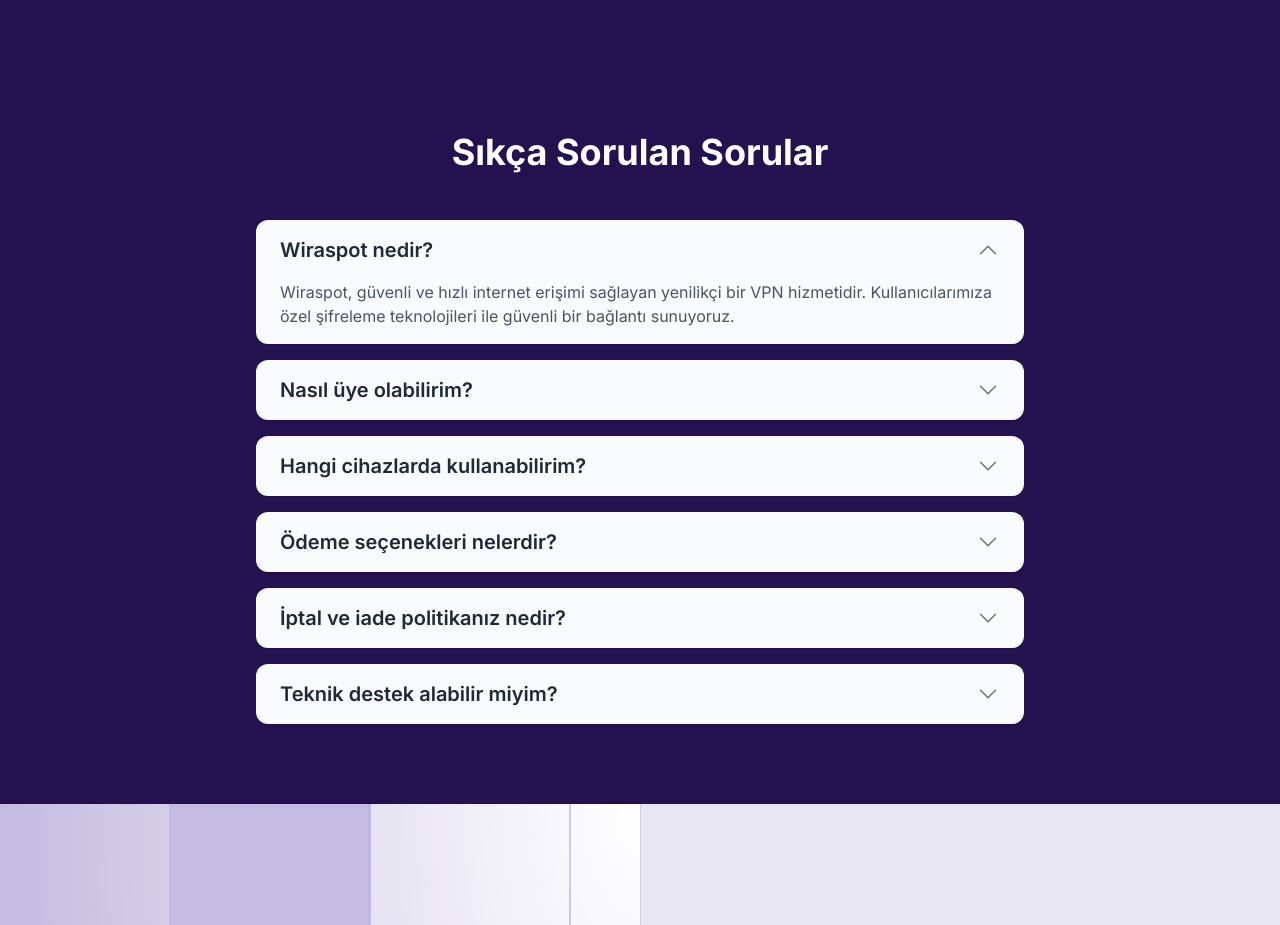
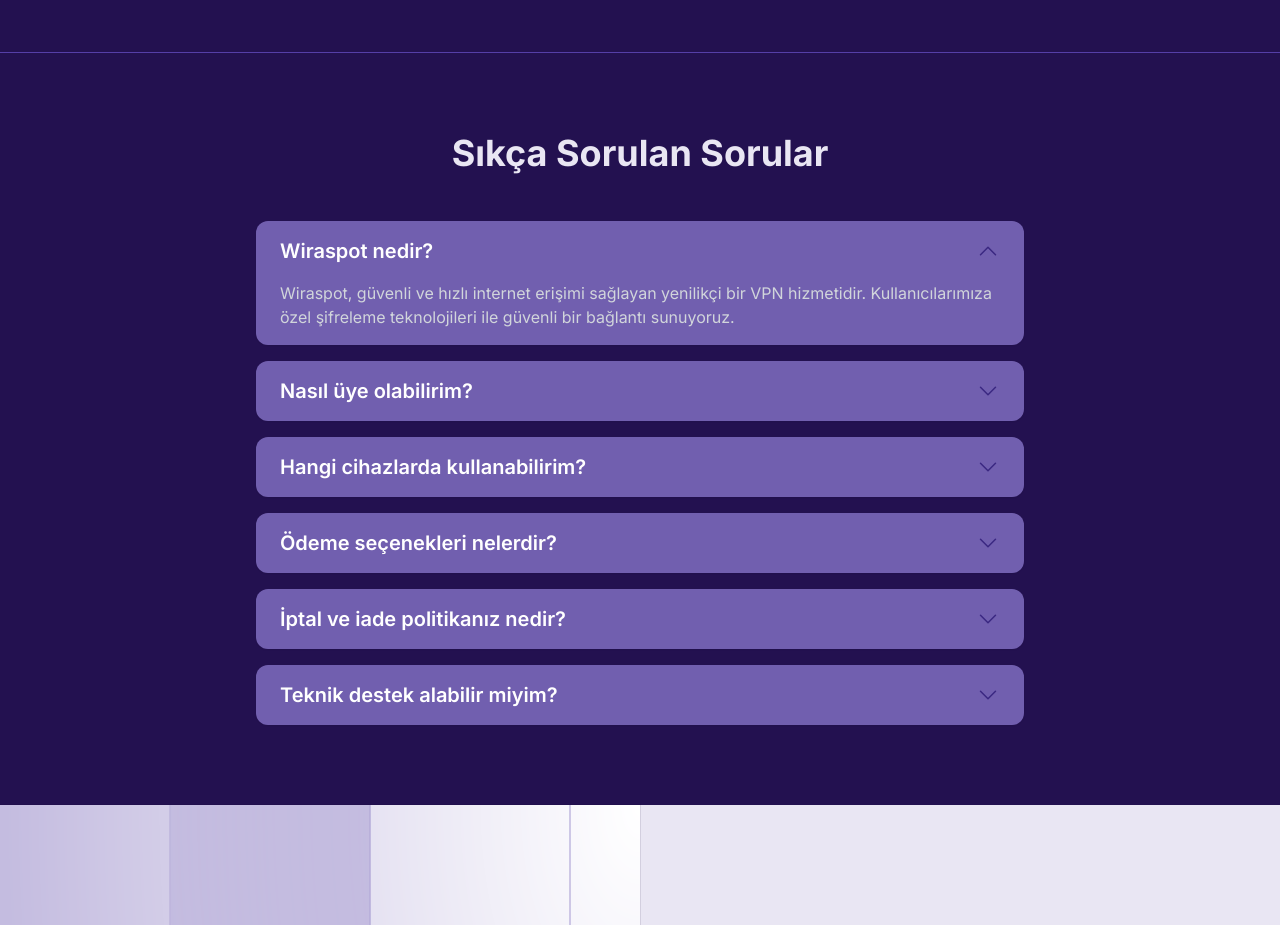
Before and after one commit to bekirbali/React-Wiraspot, a Next.js app: page / in a window 1280 px wide. Shown: the part 3460-4385 px from the top of the page. Built offline with nearby package versions, Linux system fonts and the light colour scheme; no server answers.

Commit message:
Update FAQ and Team sections with refined styling and placeholder images

```diff
--- a/src/components/sections/FAQ.jsx
+++ b/src/components/sections/FAQ.jsx
@@ -71,7 +71,7 @@
   return (
     <section id="faq" className="py-20 bg-primary-dark">
       <div className="container mx-auto px-4">
-        <h2 className="text-4xl font-bold text-center text-white mb-12">
+        <h2 className="text-4xl font-bold text-center text-primary-100 mb-12">
           Sıkça Sorulan Sorular
         </h2>
         <div className="max-w-3xl mx-auto space-y-4">
@@ -81,20 +81,20 @@
               initial={{ opacity: 0, y: 20 }}
               animate={{ opacity: 1, y: 0 }}
               transition={{ duration: 0.5 }}
-              className="bg-gray-50 rounded-lg shadow-sm hover:shadow-md transition-shadow"
+              className="bg-primary-400/90 backdrop-blur-sm rounded-lg shadow-sm hover:shadow-md hover:bg-primary-500 transition-all duration-300"
             >
               <button
                 onClick={() => toggleQuestion(item.key)}
                 className="w-full px-6 py-4 flex items-center justify-between text-left"
               >
-                <h1 className="text-xl font-semibold text-gray-800">
+                <h1 className="text-xl font-semibold text-white">
                   {item.question}
                 </h1>
                 <motion.div
                   animate={{ rotate: openKey === item.key ? 180 : 0 }}
                   transition={{ duration: 0.3 }}
                 >
-                  <ChevronDownIcon className="h-6 w-6 text-gray-500" />
+                  <ChevronDownIcon className="h-6 w-6 text-primary-light" />
                 </motion.div>
               </button>
               <AnimatePresence>
@@ -107,7 +107,7 @@
                     className="overflow-hidden"
                   >
                     <div className="px-6 pb-4">
-                      <p className="text-gray-600">{item.answer}</p>
+                      <p className="text-gray-300">{item.answer}</p>
                     </div>
                   </motion.div>
                 )}
--- a/src/components/sections/Team.jsx
+++ b/src/components/sections/Team.jsx
@@ -5,27 +5,30 @@
     {
       name: "Ahmet Yılmaz",
       position: "CEO & Kurucu",
-      image: "/team/member1.jpg",
+      image: "/images/team/pp.jpg",
     },
     {
       name: "Ayşe Kaya",
       position: "Teknoloji Direktörü",
-      image: "/team/member2.jpg",
+      image: "/images/team/pp.jpg",
     },
     {
       name: "Mehmet Demir",
       position: "Ürün Müdürü",
-      image: "/team/member3.jpg",
+      image: "/images/team/pp.jpg",
     },
     {
       name: "Zeynep Şahin",
       position: "Müşteri İlişkileri Müdürü",
-      image: "/team/member4.jpg",
+      image: "/images/team/pp.jpg",
     },
   ];
 
   return (
-    <section id="team" className="py-20 bg-primary-dark">
+    <section
+      id="team"
+      className="py-20 bg-primary-dark border-b border-primary-500"
+    >
       <div className="container mx-auto px-4">
         <h2 className="text-4xl font-bold text-center text-white mb-12">
           Ekibimiz
```
Also changed, not shown: 1 other file (tests, documents, lock files or other folders).
